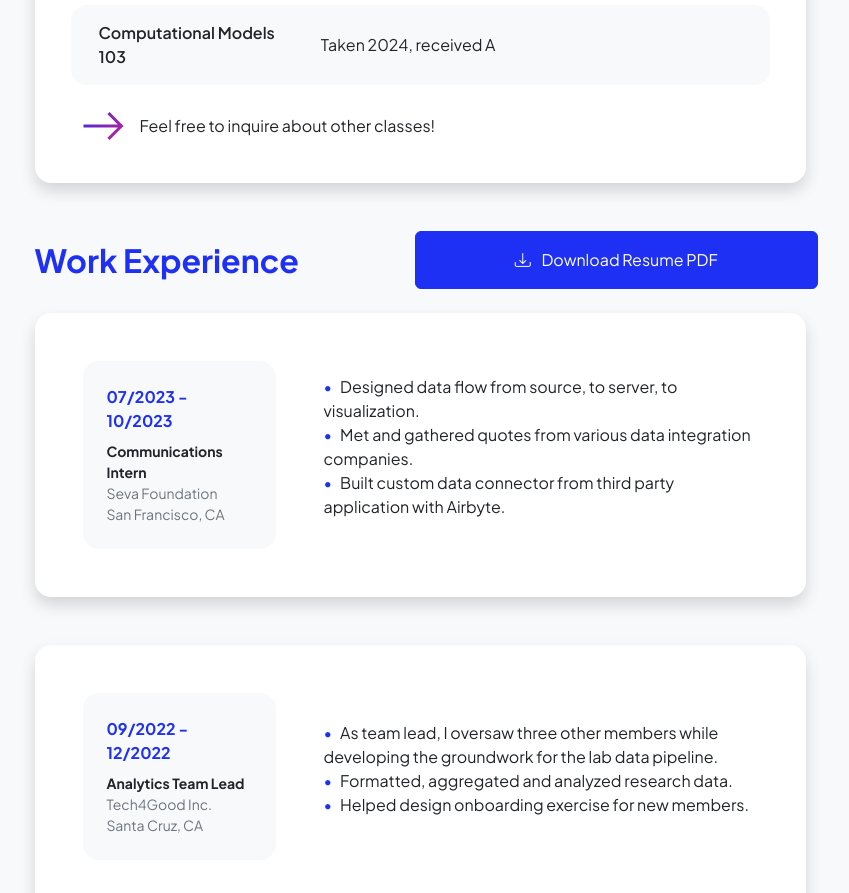
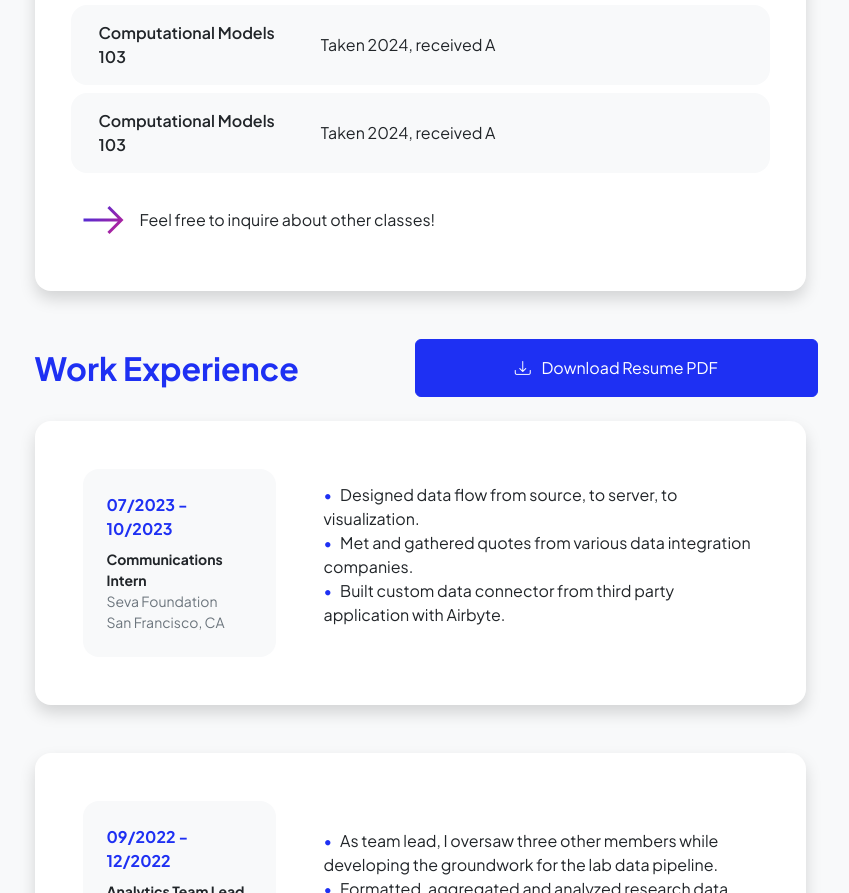
Before and after one commit to dekramer-business/kramer_tutor, a plain HTML site: page resume.html in a window 1280 px wide. Shown: the part 3249-4142 px from the top of the page, without its empty margins (220-1069 px from the left). Drawn offline with nearby package versions, Linux system fonts and the light colour scheme.

Commit message:
pointless working of the link into a row ting

```diff
--- a/resume.html
+++ b/resume.html
@@ -252,22 +252,29 @@
                                             <div class="col-md-4 fw-semibold">Cryptography 108</div>
                                             <div class="col">Taken 2023, received A+</div>
                                         </div>
+                                        <!-- Class -->
                                         <div class="row d-flex align-items-center bg-light rounded-4 mb-2 p-3 h-100">
                                             <div class="col-md-4 fw-semibold">Computational Models 103</div>
                                             <div class="col">Taken 2024, received A</div>
                                         </div>
+                                        <!-- Inquire -->
+                                        <div class="row d-flex align-items-center bg-light rounded-4 mb-2 p-3 h-100">
+                                            <div class="col-md-4 fw-semibold">Computational Models 103</div>
+                                            <div class="col">Taken 2024, received A</div>
+                                        </div>
+                                        <a class="row d-flex btn text-start rounded-4" href="contact.html">
+                                            <div class="row d-flex align-items-center mb-0 p-2 h-100" >
+                                                <span class="col-auto material-symbols-outlined p-0" style="font-size: 3rem; background: linear-gradient(135deg, #1e30f3 0%, #e21e80 100%); -webkit-background-clip: text; color: transparent;">east</span>
+                                                <div class="col">Feel free to inquire about other classes!</div>
+                                            </div>
+                                        </a>
                                     </div>
                                     <!-- And More -->
                                     <!-- <div class="row d-flex align-items-center mb-0 p-2 h-100">
                                         <span class="col-auto material-symbols-outlined p-0" style="font-size: 3rem; background: linear-gradient(135deg, #1e30f3 0%, #e21e80 100%); -webkit-background-clip: text; color: transparent;">east</span>
                                         <div class="col">Feel free to inquire about other classes!</div>
                                     </div> -->
-                                    <a class="btn p-0 text-start" href="contact.html">
-                                        <div class="row d-flex align-items-center mb-0 p-2 h-100">
-                                            <span class="col-auto material-symbols-outlined p-0" style="font-size: 3rem; background: linear-gradient(135deg, #1e30f3 0%, #e21e80 100%); -webkit-background-clip: text; color: transparent;">east</span>
-                                            <div class="col">Feel free to inquire about other classes!</div>
-                                        </div>
-                                    </a>
+
                                 </div>
                             </div>
                         </section>
```
